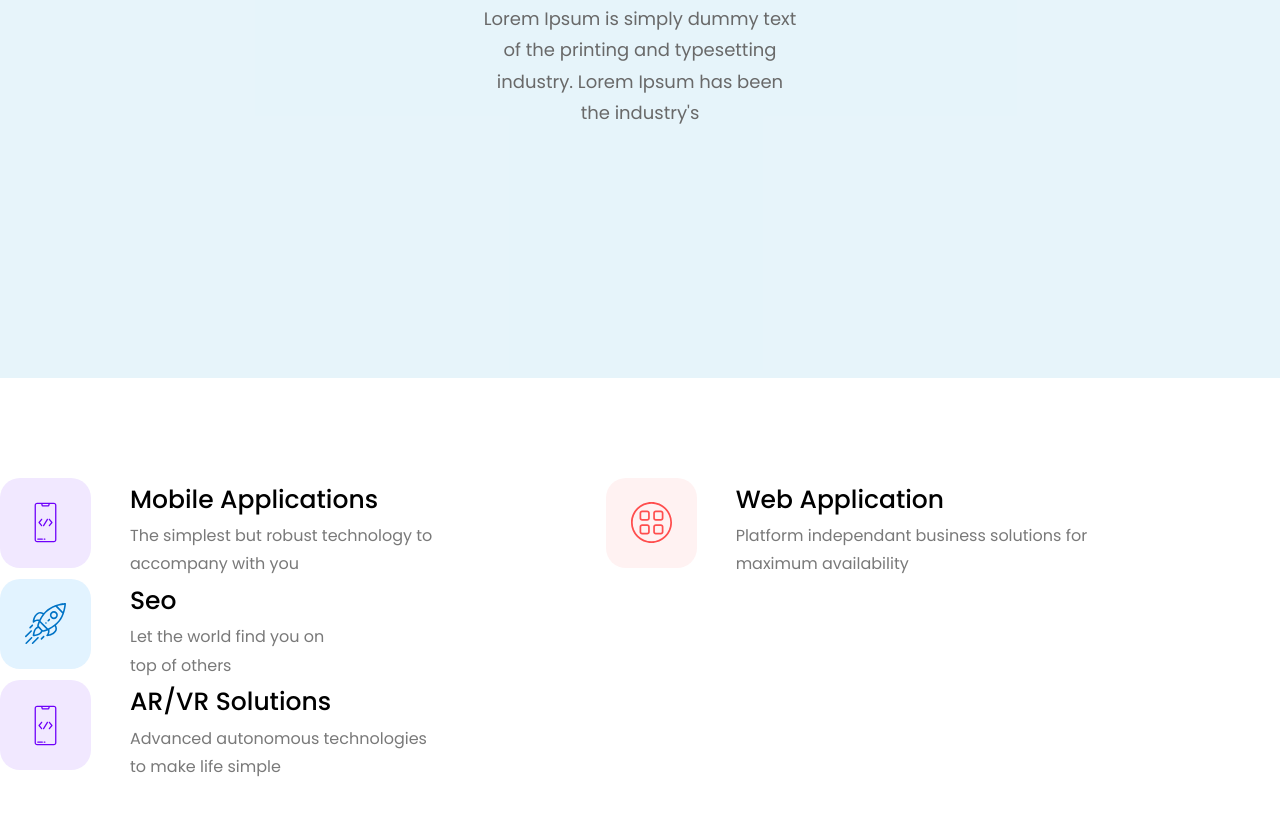
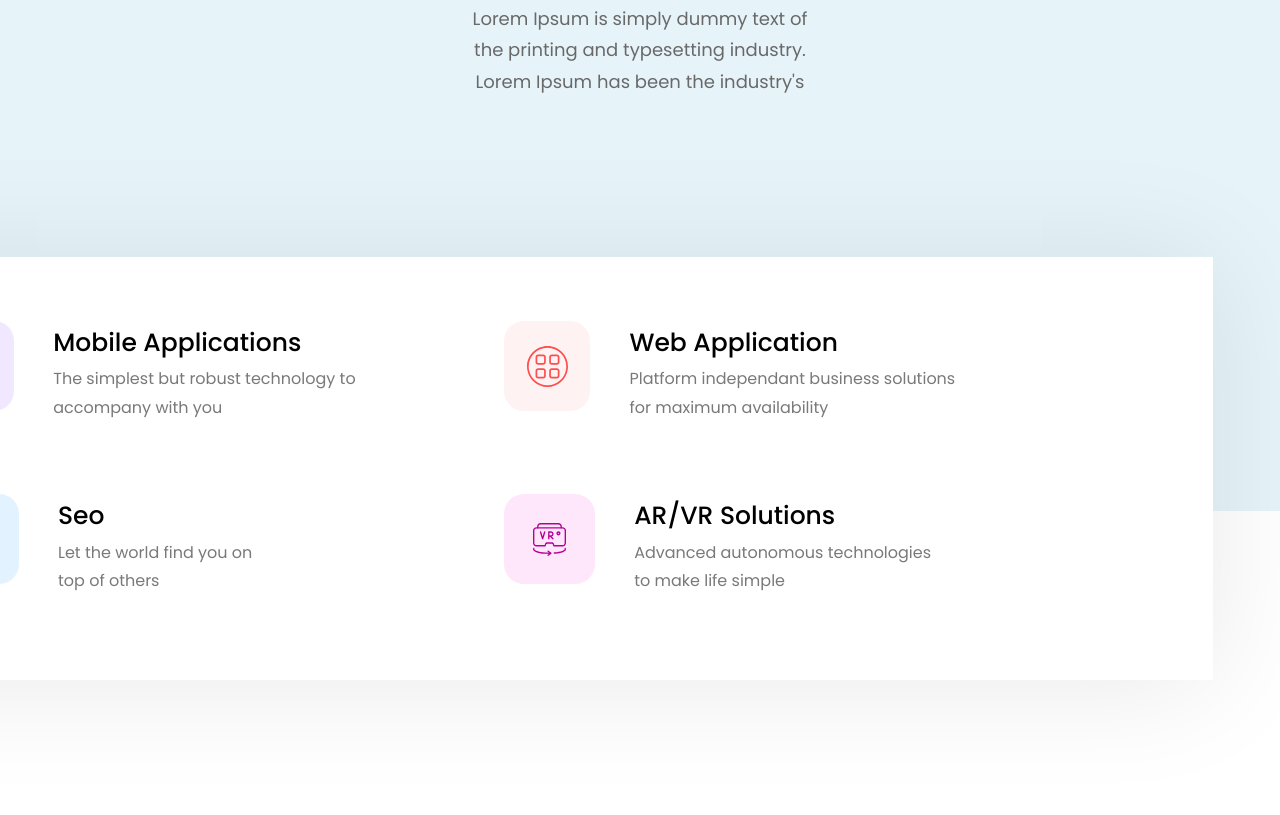
Before and after one commit to khadijabayramova/TravolicFigma, a plain HTML site: page service.html in a window 1280 px wide. Shown: the part 393-1208 px from the top of the page. Drawn offline with nearby package versions, Linux system fonts and the light colour scheme.

Commit message:
changings again

```diff
--- a/assets/styles/services.css
+++ b/assets/styles/services.css
@@ -4,6 +4,7 @@ header {
 body {
   font-family: Poppins;
   padding-bottom: 300px;
+  position: relative;
 }
 .serviceHero {
   display: flex;
@@ -13,10 +14,11 @@ body {
   align-items: center;
 }
 .backgroundhero {
-  height: 610px;
+  height: 743px;
   background-color: var(--heroclr);
   margin-bottom: 100px;
   padding-top: 78px;
+
 }
 .speaker {
   background-color: var(--clr);
@@ -43,7 +45,7 @@ body {
   font-size: 18px;
   font-weight: 400;
   line-height: 31.5px;
-  width: 25%;
+  width: 28%;
   color: #696969;
   margin-top: 18px;
 }
@@ -79,12 +81,36 @@ body {
   line-height: 28.46px;
   color: #797979;
 }
-.aligning{
+.aligning {
   display: flex;
 }
-.gap{
+.gap {
   gap: 39px;
 }
-.width{
+.width {
   width: 70%;
 }
+.ml {
+  margin-bottom: 72px;
+}
+.borders {
+  box-shadow: 0px 4px 114px 0px #00000017;
+}
+.padding {
+  padding: 64px 82px 84px 62px;
+}
+.w{
+  width: 1203px;
+}
+/* .m{
+ margin-left: auto;
+ margin-right: auto;
+} */
+.allApps{
+  position: absolute;
+  right: 67px;
+  top: 650px;
+}
+.bgwh{
+  background-color: var(--clr);
+}
--- a/service.html
+++ b/service.html
@@ -47,9 +47,9 @@
           </p>
         </div>
       </div>
-
-      <div class="topApps aligning">
-        <div class="aligning gap">
+      <div class="allApps aligning borders padding w bgwh">
+        <div class="topApps">
+          <div class="aligning gap ml">
             <div class="appbackgr bgprpl">
               <img src="./assets/imgs/about/apps/app3.svg" alt="Mobile" />
             </div>
@@ -62,6 +62,22 @@
           </div>
 
           <div class="aligning gap">
+            <div class="aligning gap">
+              <div class="appbackgr bgblue">
+                <img src="./assets/imgs/about/apps/app2.svg" alt="Seo" />
+              </div>
+              <div class="">
+                <h2 class="apptitle">Seo</h2>
+                <p class="appdescrb width">
+                  Let the world find you on top of others
+                </p>
+              </div>
+            </div>
+          </div>
+        </div>
+
+        <div class="bottomApps">
+          <div class="aligning gap ml">
             <div class="appbackgr bgred">
               <img src="./assets/imgs/about/apps/app1.svg" alt="Web" />
             </div>
@@ -72,21 +88,10 @@
               </p>
             </div>
           </div>
-      </div>
 
           <div class="aligning gap">
-        <div class="appbackgr bgblue">
-          <img src="./assets/imgs/about/apps/app2.svg" alt="Seo" />
-        </div>
-        <div class="">
-          <h2 class="apptitle">Seo</h2>
-          <p class="appdescrb width">Let the world find you on top of others</p>
-        </div>
-      </div>
-
-      <div class="aligning gap">
-        <div class="appbackgr bgprpl">
-          <img src="./assets/imgs/about/apps/app3.svg" alt="AR/VR" />
+            <div class="appbackgr bgpink">
+              <img src="./assets/imgs/services/app4.svg" alt="AR/VR" />
             </div>
             <div class="">
               <h2 class="apptitle">AR/VR Solutions</h2>
@@ -95,6 +100,8 @@
               </p>
             </div>
           </div>
+        </div>
+      </div>
     </main>
   </body>
 </html>
```
Lines whose indentation alone changed are shown as unchanged.
